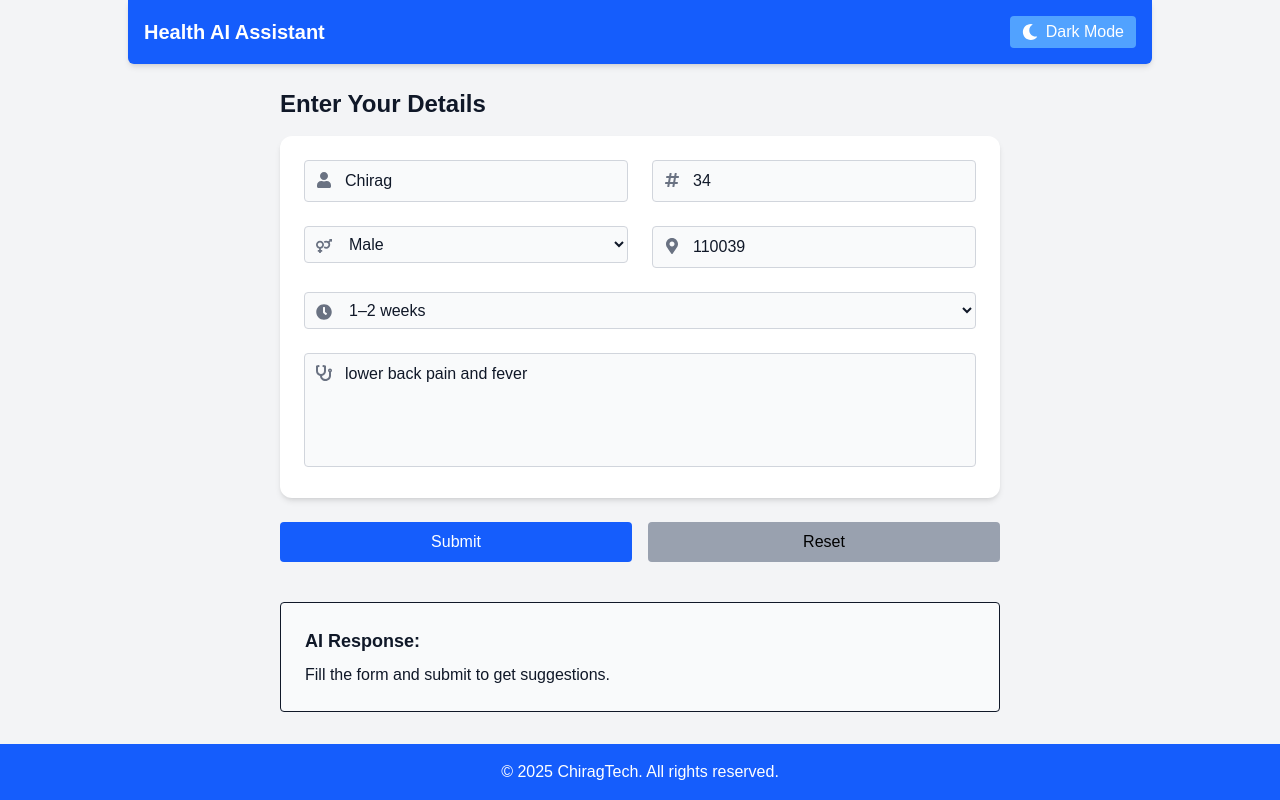
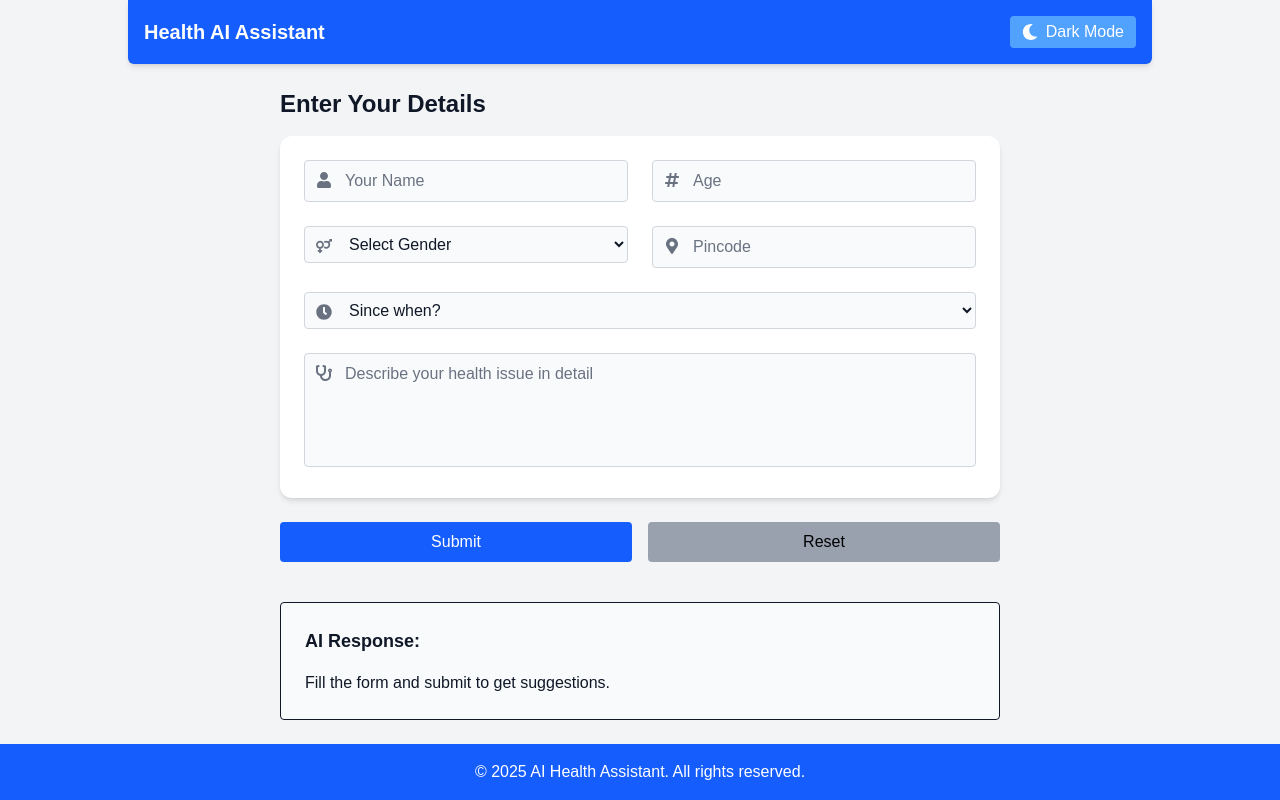
Before and after one commit to chiragtech91/health-ai, a Next.js app: page / in a window 1280 px wide. Built offline with nearby package versions, Linux system fonts and the light colour scheme.

Commit message:
Final POC Files

```diff
--- a/app/page.js
+++ b/app/page.js
@@ -1,8 +1,8 @@
-'use client';
+"use client";
 
-import { useState, useCallback, useEffect } from 'react';
-import axios from 'axios';
-import { motion } from 'framer-motion';
+import { useState, useCallback, useEffect } from "react";
+import axios from "axios";
+import { motion } from "framer-motion";
 import {
   FaUser,
   FaHashtag,
@@ -12,7 +12,8 @@ import {
   FaClock,
   FaSun,
   FaMoon,
-} from 'react-icons/fa';
+} from "react-icons/fa";
+import AIResponse from "../components/AIResponse";
 
 const InputWrapper = ({ icon, children }) => (
   <div className="relative w-full">
@@ -25,40 +26,40 @@ const InputWrapper = ({ icon, children }) => (
 
 export default function AskPage() {
   const [form, setForm] = useState({
-    name: 'Chirag',
-    age: '34',
-    gender: 'male',
-    pincode: '110039',
-    issue: 'lower back pain and fever',
-    duration: '1-2 weeks',
+    name: "",
+    age: "",
+    gender: "",
+    pincode: "",
+    issue: "",
+    duration: "",
   });
   const [errors, setErrors] = useState({});
-  const [response, setResponse] = useState('');
+  const [response, setResponse] = useState("");
   const [loading, setLoading] = useState(false);
   const [darkMode, setDarkMode] = useState(false);
 
   // Load/save theme
   useEffect(() => {
-    const saved = localStorage.getItem('darkMode');
-    if (saved === 'true') setDarkMode(true);
+    const saved = localStorage.getItem("darkMode");
+    if (saved === "true") setDarkMode(true);
   }, []);
   useEffect(() => {
-    localStorage.setItem('darkMode', darkMode);
+    localStorage.setItem("darkMode", darkMode);
   }, [darkMode]);
 
   const toggleDarkMode = () => setDarkMode((prev) => !prev);
 
   const validate = useCallback(() => {
     const newErrors = {};
-    if (!form.name.trim()) newErrors.name = 'Name is required';
+    if (!form.name.trim()) newErrors.name = "Name is required";
     if (!form.age || isNaN(form.age) || form.age < 1 || form.age > 120)
-      newErrors.age = 'Valid age required';
-    if (!form.gender) newErrors.gender = 'Gender is required';
+      newErrors.age = "Valid age required";
+    if (!form.gender) newErrors.gender = "Gender is required";
     if (!/^\d{6}$/.test(form.pincode))
-      newErrors.pincode = 'Valid 6-digit pincode required';
+      newErrors.pincode = "Valid 6-digit pincode required";
     if (!form.issue.trim())
-      newErrors.issue = 'Health issue description is required';
-    if (!form.duration) newErrors.duration = 'Please select duration';
+      newErrors.issue = "Health issue description is required";
+    if (!form.duration) newErrors.duration = "Please select duration";
     setErrors(newErrors);
     return Object.keys(newErrors).length === 0;
   }, [form]);
@@ -70,13 +71,20 @@ export default function AskPage() {
     // Live validation
     setErrors((prevErrors) => {
       const updatedErrors = { ...prevErrors };
-      if (name === 'name' && value.trim()) delete updatedErrors.name;
-      if (name === 'age' && value && !isNaN(value) && value >= 1 && value <= 120)
+      if (name === "name" && value.trim()) delete updatedErrors.name;
+      if (
+        name === "age" &&
+        value &&
+        !isNaN(value) &&
+        value >= 1 &&
+        value <= 120
+      )
         delete updatedErrors.age;
-      if (name === 'gender' && value) delete updatedErrors.gender;
-      if (name === 'pincode' && /^\d{6}$/.test(value)) delete updatedErrors.pincode;
-      if (name === 'issue' && value.trim()) delete updatedErrors.issue;
-      if (name === 'duration' && value) delete updatedErrors.duration;
+      if (name === "gender" && value) delete updatedErrors.gender;
+      if (name === "pincode" && /^\d{6}$/.test(value))
+        delete updatedErrors.pincode;
+      if (name === "issue" && value.trim()) delete updatedErrors.issue;
+      if (name === "duration" && value) delete updatedErrors.duration;
       return updatedErrors;
     });
   }, []);
@@ -84,12 +92,12 @@ export default function AskPage() {
   const handleSubmit = async () => {
     if (!validate()) return;
     setLoading(true);
-    setResponse('');
+    setResponse("");
     try {
-      const res = await axios.post('/api/ask', form);
+      const res = await axios.post("/api/ask", form);
       setResponse(res.data.reply);
     } catch {
-      setResponse('Something went wrong. Please try again.');
+      setResponse("Something went wrong. Please try again.");
     } finally {
       setLoading(false);
     }
@@ -97,23 +105,23 @@ export default function AskPage() {
 
   const handleReset = () => {
     setForm({
-      name: '',
-      age: '',
-      gender: '',
-      pincode: '',
-      issue: '',
-      duration: '',
+      name: "",
+      age: "",
+      gender: "",
+      pincode: "",
+      issue: "",
+      duration: "",
     });
     setErrors({});
-    setResponse('');
+    setResponse("");
   };
 
   return (
     <div
       className={
         darkMode
-          ? 'dark bg-gray-900 text-gray-100 min-h-screen flex flex-col'
-          : 'bg-gray-100 text-gray-900 min-h-screen flex flex-col'
+          ? "dark bg-gray-900 text-gray-100 min-h-screen flex flex-col"
+          : "bg-gray-100 text-gray-900 min-h-screen flex flex-col"
       }
     >
       {/* Header */}
@@ -157,7 +165,7 @@ export default function AskPage() {
                   value={form.name}
                   onChange={handleChange}
                   className={`pl-10 w-full p-2 rounded border ${
-                    errors.name ? 'border-red-500' : 'border-gray-300'
+                    errors.name ? "border-red-500" : "border-gray-300"
                   } bg-gray-50 dark:bg-gray-700 text-gray-900 dark:text-gray-100 placeholder-gray-500 dark:placeholder-gray-400 focus:outline-none`}
                 />
               </InputWrapper>
@@ -176,7 +184,7 @@ export default function AskPage() {
                   value={form.age}
                   onChange={handleChange}
                   className={`pl-10 w-full p-2 rounded border ${
-                    errors.age ? 'border-red-500' : 'border-gray-300'
+                    errors.age ? "border-red-500" : "border-gray-300"
                   } bg-gray-50 dark:bg-gray-700 text-gray-900 dark:text-gray-100 placeholder-gray-500 dark:placeholder-gray-400 focus:outline-none`}
                 />
               </InputWrapper>
@@ -193,7 +201,7 @@ export default function AskPage() {
                   value={form.gender}
                   onChange={handleChange}
                   className={`pl-10 w-full p-2 rounded border ${
-                    errors.gender ? 'border-red-500' : 'border-gray-300'
+                    errors.gender ? "border-red-500" : "border-gray-300"
                   } bg-gray-50 dark:bg-gray-700 text-gray-900 dark:text-gray-100 placeholder-gray-500 dark:placeholder-gray-400 focus:outline-none`}
                 >
                   <option value="">Select Gender</option>
@@ -216,7 +224,7 @@ export default function AskPage() {
                   value={form.pincode}
                   onChange={handleChange}
                   className={`pl-10 w-full p-2 rounded border ${
-                    errors.pincode ? 'border-red-500' : 'border-gray-300'
+                    errors.pincode ? "border-red-500" : "border-gray-300"
                   } bg-gray-50 dark:bg-gray-700 text-gray-900 dark:text-gray-100 placeholder-gray-500 dark:placeholder-gray-400 focus:outline-none`}
                 />
               </InputWrapper>
@@ -233,7 +241,7 @@ export default function AskPage() {
                   value={form.duration}
                   onChange={handleChange}
                   className={`pl-10 w-full p-2 rounded border ${
-                    errors.duration ? 'border-red-500' : 'border-gray-300'
+                    errors.duration ? "border-red-500" : "border-gray-300"
                   } bg-gray-50 dark:bg-gray-700 text-gray-900 dark:text-gray-100 placeholder-gray-500 dark:placeholder-gray-400 focus:outline-none`}
                 >
                   <option value="">Since when?</option>
@@ -255,11 +263,11 @@ export default function AskPage() {
                 <textarea
                   name="issue"
                   rows={4}
-                  placeholder="Describe your health issue"
+                  placeholder="Describe your health issue in detail"
                   value={form.issue}
                   onChange={handleChange}
                   className={`pl-10 w-full p-2 rounded border ${
-                    errors.issue ? 'border-red-500' : 'border-gray-300'
+                    errors.issue ? "border-red-500" : "border-gray-300"
                   } bg-gray-50 dark:bg-gray-700 text-gray-900 dark:text-gray-100 placeholder-gray-500 dark:placeholder-gray-400 focus:outline-none resize-none`}
                 />
               </InputWrapper>
@@ -276,7 +284,7 @@ export default function AskPage() {
               disabled={loading}
               className="flex-1 bg-blue-600 dark:bg-blue-700 text-white px-6 py-2 rounded hover:bg-blue-700 dark:hover:bg-blue-800 transition"
             >
-              {loading ? 'Submitting...' : 'Submit'}
+              {loading ? "Submitting..." : "Submit"}
             </button>
             <button
               onClick={handleReset}
@@ -290,21 +298,25 @@ export default function AskPage() {
 
         {/* Response */}
         <motion.div
-          className="mt-10 p-6 border rounded bg-gray-50 dark:bg-gray-800 text-gray-900 dark:text-gray-100 whitespace-pre-wrap"
+          className="mt-10 p-6 border rounded bg-gray-50 dark:bg-gray-800 text-gray-900 dark:text-gray-100"
           initial={{ opacity: 0, y: 20 }}
           animate={{ opacity: 1, y: 0 }}
           transition={{ duration: 0.6 }}
         >
-          <h3 className="text-lg font-semibold mb-2">AI Response:</h3>
-          {loading
-            ? 'Processing your input...'
-            : response || 'Fill the form and submit to get suggestions.'}
+          <h3 className="text-lg font-semibold mb-4">AI Response:</h3>
+          {loading ? (
+            <p>Processing your input...</p>
+          ) : response ? (
+            <AIResponse text={response} />
+          ) : (
+            <p>Fill the form and submit to get suggestions.</p>
+          )}
         </motion.div>
       </main>
 
       {/* Footer */}
       <footer className="bg-blue-600 dark:bg-blue-800 text-white p-4 text-center">
-        © {new Date().getFullYear()} ChiragTech. All rights reserved.
+        © {new Date().getFullYear()} AI Health Assistant. All rights reserved.
       </footer>
     </div>
   );
--- a/components/AIResponse.js
+++ b/components/AIResponse.js
@@ -1,48 +1,47 @@
-import { FaStethoscope } from 'react-icons/fa';
+'use client';
 
-export default function AIResponse({ message }) {
-  const formatMessage = (text) => {
-    const lines = text.split('\n').filter(line => line.trim() !== '');
+import React from 'react';
 
-    return lines.map((line, index) => {
-      // Headings end with ":" and are not numbered list items
-      if (line.match(/^[A-Za-z\s]+:$/)) {
+// Simple parser for basic formatting: bold headers, lists, and paragraphs
+// You can customize this as per your AI output format
+
+export default function AIResponse({ text }) {
+  if (!text) return null;
+
+  // Split text by double line breaks for paragraphs
+  const paragraphs = text.split('\n\n');
+
+  return (
+    <div className="prose dark:prose-invert max-w-none">
+      {paragraphs.map((para, i) => {
+        // Check if paragraph starts with "# " (header)
+        if (para.startsWith('# ')) {
+          return (
+            <h2 key={i} className="font-bold text-xl mb-2">
+              {para.replace('# ', '')}
+            </h2>
+          );
+        }
+
+        // Check if paragraph starts with "- " or "* " (list)
+        if (para.startsWith('- ') || para.startsWith('* ')) {
+          const items = para.split('\n').map((line) => line.replace(/^[-*] /, ''));
+          return (
+            <ul key={i} className="list-disc list-inside mb-4">
+              {items.map((item, idx) => (
+                <li key={idx}>{item}</li>
+              ))}
+            </ul>
+          );
+        }
+
+        // Otherwise render as paragraph with basic bold/italic support (optional)
         return (
-          <h3 key={index} className="mt-6 mb-2 text-xl font-bold text-green-800 flex items-center space-x-2">
-            <FaStethoscope />
-            <span>{line.replace(':', '')}</span>
-          </h3>
-        );
-      }
-      // Numbered lists like "1. text"
-      else if (line.match(/^\d+\. /)) {
-        return <li key={index} className="ml-6 list-decimal mb-1 text-gray-700">{line.replace(/^\d+\.\s*/, '')}</li>;
-      }
-      // Lines with colon but not headings (like key: value)
-      else if (line.includes(':')) {
-        const [title, ...rest] = line.split(':');
-        return (
-          <p key={index} className="mb-2">
-            <strong>{title.trim()}:</strong> {rest.join(':').trim()}
+          <p key={i} className="mb-4 whitespace-pre-wrap">
+            {para}
           </p>
         );
-      }
-      // Normal paragraph
-      else {
-        return <p key={index} className="mb-2 text-gray-700">{line}</p>;
-      }
-    });
-  };
-
-  return (
-    <div className="bg-white p-6 rounded-md shadow-md mt-6 border border-gray-200 max-w-3xl mx-auto">
-      <h2 className="text-2xl font-extrabold mb-4 text-green-700 flex items-center space-x-3">
-        <FaStethoscope size={28} />
-        <span>Health Assistant Response</span>
-      </h2>
-      <div className="text-gray-800 leading-relaxed">
-        {formatMessage(message)}
-      </div>
+      })}
     </div>
   );
 }
```
